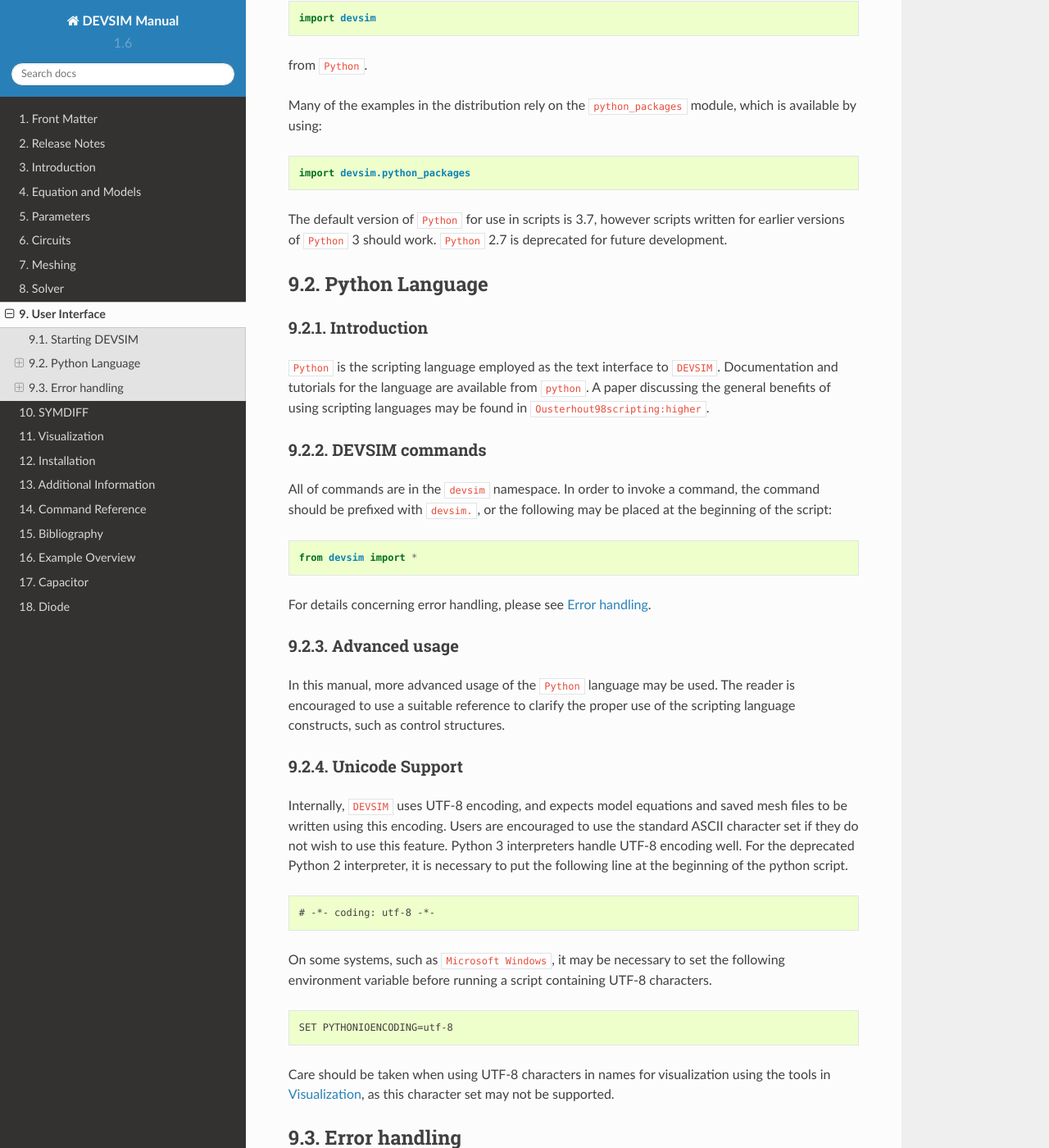
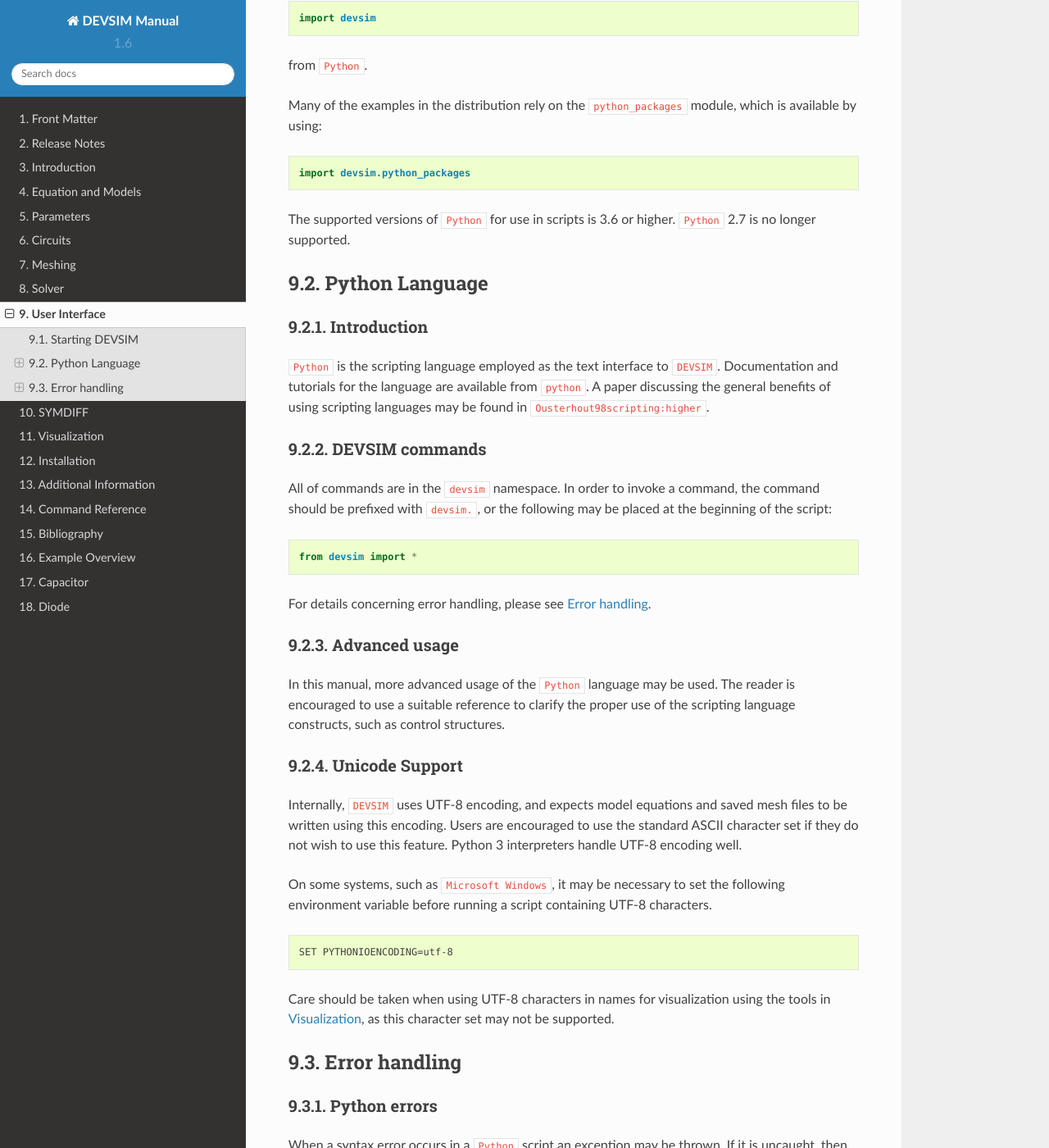
Before and after one commit to devsim/devsim_documentation, a Sphinx documentation site: the page built from sphinx/source/Python.rst, in a window 1280 px wide and 1400 px high, scrolled down 434 px. Shown: the whole window at 82% size. Built offline with Sphinx 7.4.7 and the Read the Docs theme 2.0.0, drawn with Linux system fonts in a browser that asks for light colours; cross-references to code outside the pages are shown as plain code.

Commit message:
edit Python description

```diff
--- a/sphinx/source/Python.rst
+++ b/sphinx/source/Python.rst
@@ -27,7 +27,7 @@
 
   import devsim.python_packages
 
-The default version of |python| for use in scripts is 3.7, however scripts written for earlier versions of |python| 3 should work.  |python| 2.7 is deprecated for future development.
+The supported versions of |python| for use in scripts is 3.6 or higher.  |python| 2.7 is no longer supported.
 
 .. _sec__python:
 
@@ -100,11 +100,15 @@
 Unicode Support
 ^^^^^^^^^^^^^^^
 
-Internally, |devsim| uses UTF-8 encoding, and expects model equations and saved mesh files to be written using this encoding.  Users are encouraged to use the standard ASCII character set if they do not wish to use this feature.  Python 3 interpreters handle UTF-8 encoding well.  For the deprecated Python 2 interpreter, it is necessary to put the following line at the beginning of the python script.
+Internally, |devsim| uses UTF-8 encoding, and expects model equations and saved mesh files to be written using this encoding.  Users are encouraged to use the standard ASCII character set if they do not wish to use this feature.  Python 3 interpreters handle UTF-8 encoding well.
 
-.. code-block:: none
+..
+  For the deprecated Python 2 interpreter, it is necessary to put the following line at the beginning of the python script.
 
-  # -*- coding: utf-8 -*-
+..
+  .. code-block:: none
+
+    # -*- coding: utf-8 -*-
 
 
 ..
```
